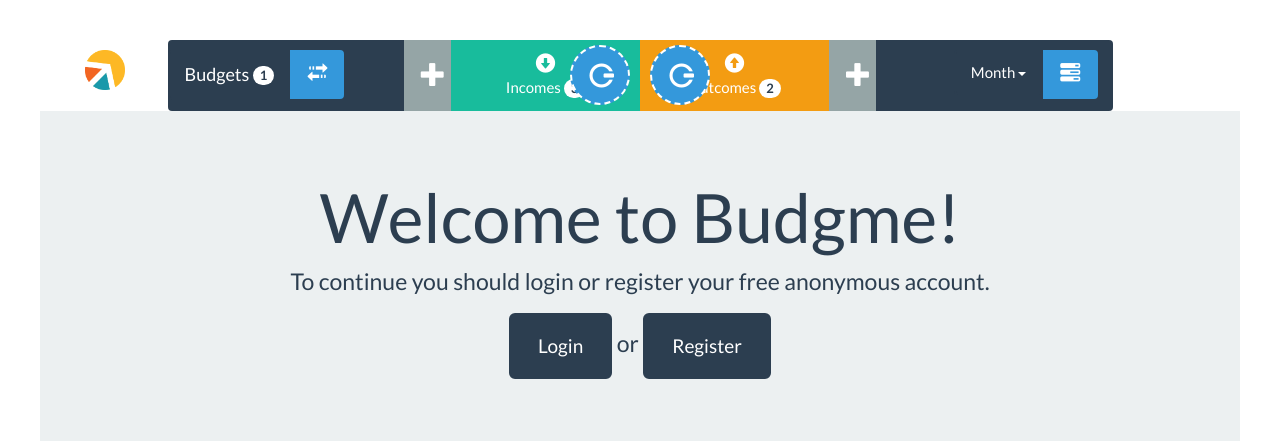
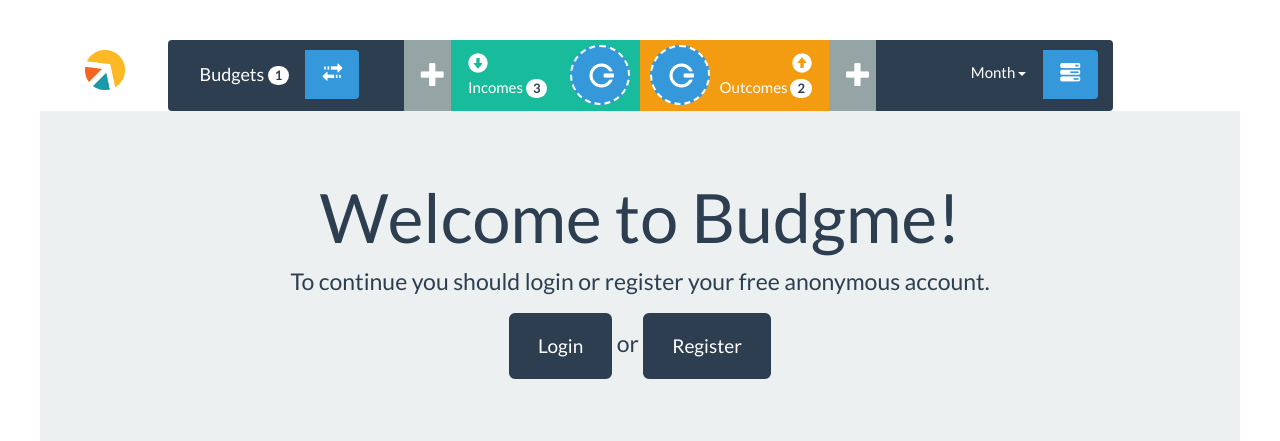
Before and after one commit to psvprogrammer/budgme, a Django app: page / in a window 1280 px wide. Shown: the top 441 px of the page. Run offline with Django 3.2, Linux system fonts and the light colour scheme; some libraries are stand-ins or nearby versions.

Commit message:
authorize menu template

```diff
--- a/budgme/templates/budgme/master.html
+++ b/budgme/templates/budgme/master.html
@@ -22,8 +22,8 @@
       <![endif]-->
   </head>
   <body>
-{#  {% include 'budgme/menu/authorized_menu.html' %}#}
-  {% include 'budgme/menu/test_menu.html' %}
+  {% include 'budgme/menu/authorized_menu.html' %}
+{#  {% include 'budgme/menu/test_menu.html' %}#}
 
 {#      {% if user.is_authenticated %}#}
 {#          {% include 'budgme/menu/authorized_menu.html' %}#}
--- a/budgme/templates/budgme/menu/authorized_menu.html
+++ b/budgme/templates/budgme/menu/authorized_menu.html
@@ -7,7 +7,19 @@
   </div>
   <div class="col-12 col-lg-10">
     <nav class="navbar navbar-default" style="margin: 0px;">
-        <div class="col-12 col-sm-3 col-xl-2" id="budgets-div"><!-- FIRST DIV "Budgets" -->
+        <div class="navbar-header">
+          <button type="button" class="navbar-toggle collapsed" data-toggle="collapse" data-target="#budgets-div" aria-expanded="false">
+            <span class="sr-only">Toggle navigation</span>
+            <span class="icon-bar"></span>
+            <span class="icon-bar"></span>
+            <span class="icon-bar"></span>
+          </button>
+          <a href="/" class="navbar-brand custom-brand-logo logo-style hidden-xl hidden-lg hidden-sm hidden-md hidden-lg">
+              <img src="{% static 'budgme/budgme_logo_big.png' %}">
+          </a>
+        </div>
+        <div class="row"><div class="collapse navbar-collapse" id="budgets-div">
+            <div class="col-12 col-sm-3 col-xl-2"><!-- FIRST DIV "Budgets" -->
               <form action="/budgets" method="GET">
                 <div class="btn-group btn-group-menu">
                     <button type="submit" class="btn btn-primary" style="font-size: 18px;">Budgets
@@ -30,7 +42,7 @@
                   <!-- btn plus "add income" -->
                   <div class="btn-group-justified" role="group">
                       <a href="/add-income" class="btn btn-default btn-rectangle" style="width: 20%;"><span class="glyphicon glyphicon-plus" style="font-size: 25px;"></span></a>
-                  <a href="/incomes" class="btn btn-success btn-rectangle" style="width: 80%;"><span class="glyphicon glyphicon-circle-arrow-down" style="font-size: 20px;"></span><br/>Incomes
+                      <a href="/incomes" class="btn btn-success btn-rectangle" style="width: 80%; text-align: left;"><span class="glyphicon glyphicon-circle-arrow-down" style="font-size: 20px;"></span><br/>Incomes
                         <!-- if user have new incomes (not seen) > 0 -->
                         <span class="badge">3</span>
                         <!-- -->
@@ -41,7 +53,7 @@
                 <div class="col-md-6 no-padding one-line">
                   <!-- btn plus "add outcome" -->
                   <div class="btn-group-justified" role="group">
-                <a href="/outcomes" class="btn btn-warning btn-rectangle" style="width: 80%;"><span class="glyphicon glyphicon-circle-arrow-up" style="font-size: 20px;"></span><br/>Outcomes
+                    <a href="/outcomes" class="btn btn-warning btn-rectangle" style="width: 80%; text-align: right;"><span class="glyphicon glyphicon-circle-arrow-up" style="font-size: 20px;"></span><br/>Outcomes
                       <!-- if user have new outcomes (not seen) > 0 -->
                       <span class="badge">2</span>
                       <!-- -->
@@ -65,12 +77,13 @@
                 </div>
               </form><!-- form /profile -->
             </div>
+        </div></div>
     </nav>
   </div>
 </div>
 
 <!-- if user have <=3 budgets -->
-<div id="choose-budget-div" class="collapse container">
+<div id="choose-budget-div" class="collapse container-fluid">
     <div class="btn-group-justified" role="group">
       <!-- foreach user budget -->
       <a href="#" class="btn btn-danger btn-rectangle">Default</a>
--- a/budgme/templates/budgme/menu/test_menu.html
+++ b/budgme/templates/budgme/menu/test_menu.html
@@ -1,11 +1,11 @@
 {% load staticfiles %}
 <div class="container-fluid">
-  <div class="col-lg-1 hidden-md"><!-- ZERO DIV WITH LOGO -->
-    <a href="/" class="navbar-brand custom-brand-logo logo-style">
-        <img src="{% static 'budgme/budgme_logo_big.png' %}">
-    </a>
-  </div>
-  <div class="col-12 col-lg-10">
+{#  <div class="col-lg-1 hidden-md"><!-- ZERO DIV WITH LOGO -->#}
+{#    <a href="/" class="navbar-brand custom-brand-logo logo-style">#}
+{#        <img src="{% static 'budgme/budgme_logo_big.png' %}">#}
+{#    </a>#}
+{#  </div>#}
+  <div class="row">
     <nav class="navbar navbar-default" style="margin: 0px;">
         <div class="navbar-header">
           <button type="button" class="navbar-toggle collapsed" data-toggle="collapse" data-target="#budgets-div" aria-expanded="false">
@@ -14,16 +14,16 @@
             <span class="icon-bar"></span>
             <span class="icon-bar"></span>
           </button>
-          <div class="hidden-lg hidden-md hidden-sm"><!-- ZERO DIV WITH LOGO -->
-            <a href="/" class="navbar-brand custom-brand-logo logo-style">
+{#          <div class="hidden-lg hidden-md hidden-sm"><!-- ZERO DIV WITH LOGO -->#}
+            <a href="/" class="navbar-brand custom-brand-logo logo-style hidden-xl hidden-lg hidden-md hidden-sm">
                 <img src="{% static 'budgme/budgme_logo_big.png' %}">
             </a>
-          </div>
+{#          </div>#}
         </div>
         <div class="collapse navbar-collapse" id="budgets-div">
             <div class="row">
-            <div class="col-12 col-sm-3 col-xl-2"><!-- FIRST DIV "Budgets" -->
-                <div class="row">
+                <div style="width: 25%;"><!-- FIRST DIV "Budgets" -->
+
                       <form action="/budgets" method="GET">
                         <div class="btn-group btn-group-menu">
                             <button type="submit" class="btn btn-primary" style="font-size: 18px;">Budgets
@@ -39,10 +39,9 @@
                             <!-- -->
                         </div>
                       </form><!-- form /budgets -->
-                </div>
+
                 </div><!-- #budgets-div -->
-            <div class="col-12 col-sm-6 col-xl-8"><!--  CENTRAL DIV "Incomes/Outcomes" -->
-              <div class="row">
+                <div style="width: 50%;"><!--  CENTRAL DIV "Incomes/Outcomes" -->
                     <div class="col-md-6 no-padding one-line">
                       <!-- btn plus "add income" -->
                       <div class="btn-group-justified" role="group">
@@ -67,9 +66,8 @@
                         <a href="/outcome-categories" class="btn btn-info btn-link-categories btn-link-categories-right"><span class="glyphicon glyphicon-off gly-rotate-90"></span></a>
                       </div>
                     </div>
-              </div>
                 </div><!--  CENTRAL DIV "Incomes/Outcomes"  END -->
-            <div class="col-12 col-sm-3 col-xl-2" style="text-align: right;"><!-- LAST DIV "Month/Profile" -->
+                <div style="text-align: right; width: 25%;"><!-- LAST DIV "Month/Profile" -->
                   <form action="/profile" method="GET">
                     <div class="btn-group btn-group-menu">
                       <button type="button" class="btn btn-primary dropdown-toggle" data-toggle="dropdown" aria-haspopup="true" aria-expanded="false">Month <span class="caret"></span></button>
```
Lines whose indentation alone changed are shown as unchanged.
